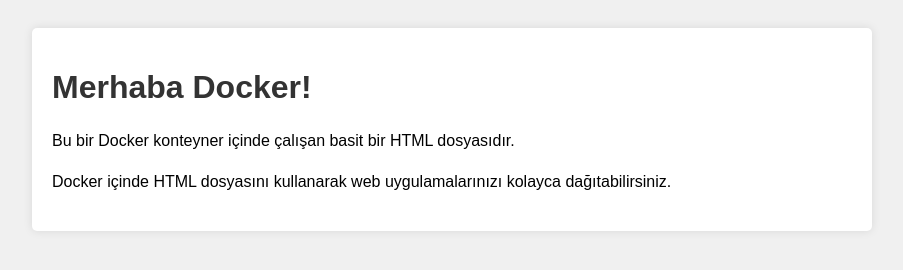
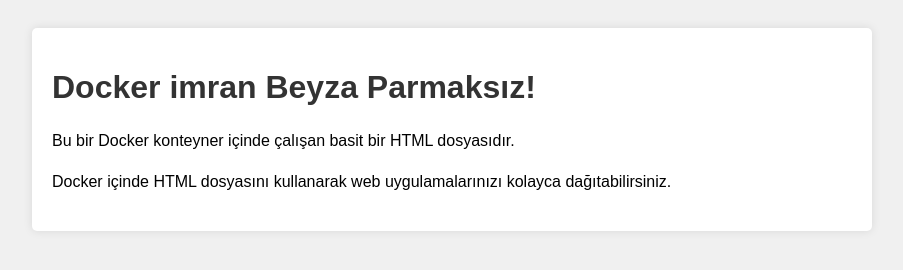
Before and after one commit to imranbeyza/parmaksiz, a plain HTML site: page imran/index.html in a window 1280 px wide. Shown: the whole page, without its empty margins (188-1091 px from the left). Drawn offline with Linux system fonts and the light colour scheme.

Commit message:
first commit

```diff
--- a/imran/index.html
+++ b/imran/index.html
@@ -28,7 +28,7 @@
 </head>
 <body>
     <div class="container">
-        <h1>Merhaba Docker!</h1>
+        <h1>Docker imran Beyza Parmaksız!</h1>
         <p>Bu bir Docker konteyner içinde çalışan basit bir HTML dosyasıdır.</p>
         <p>Docker içinde HTML dosyasını kullanarak web uygulamalarınızı kolayca dağıtabilirsiniz.</p>
     </div>
```
Also changed, not shown: 1 other file.
